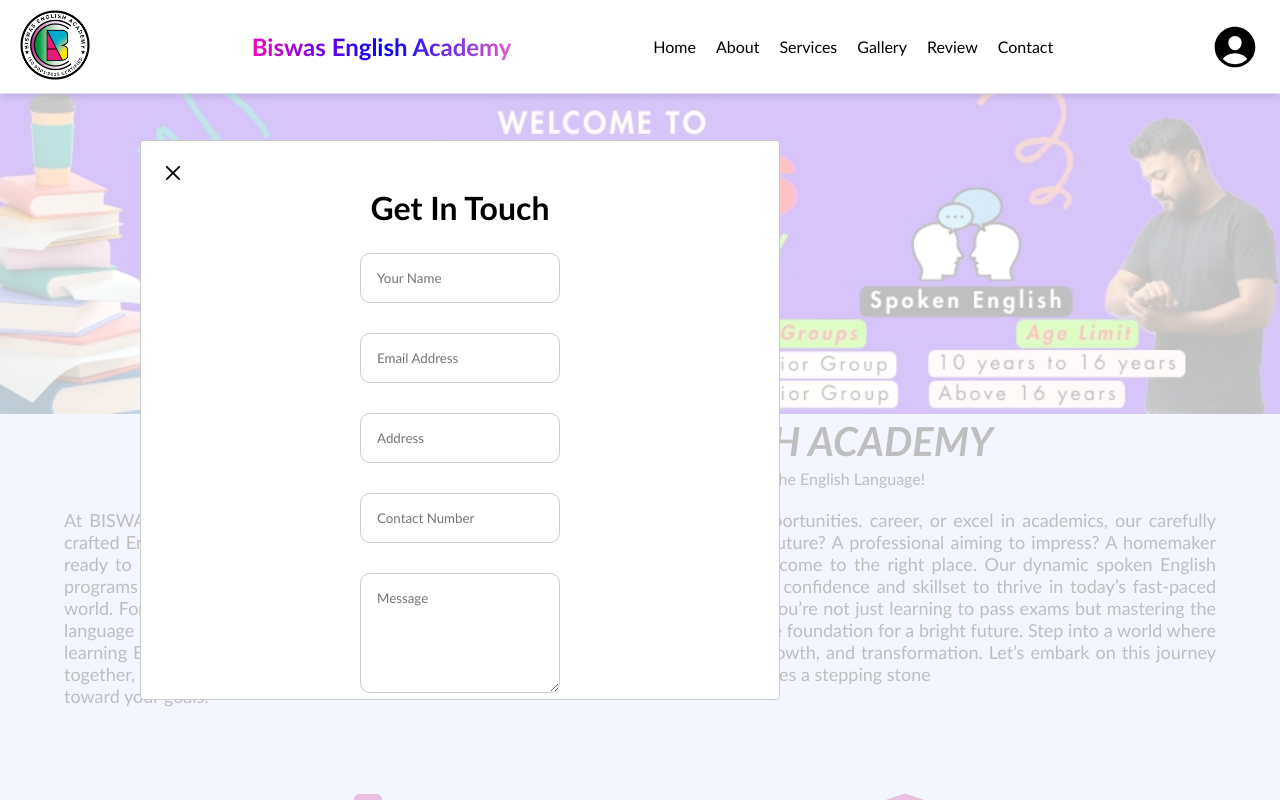
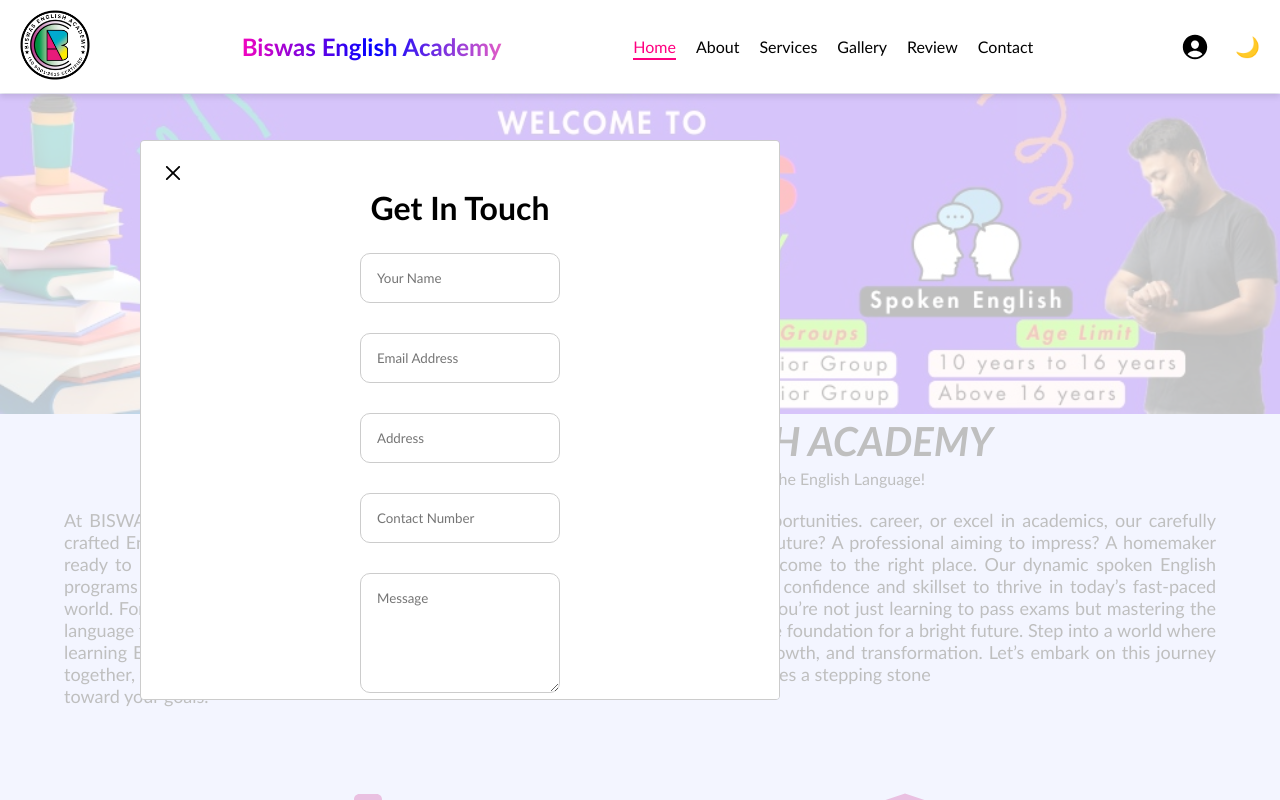
Before and after one commit to Pritam-Mondal18/biswasEnglishAcademyFinal, a React (Vite) app: page / in a window 1280 px wide. Shown: the top 800 px of the page. Built offline with nearby package versions, Linux system fonts and the light colour scheme.

Commit message:
modify the ux design and delete unused code

```diff
--- a/src/components/Header.css
+++ b/src/components/Header.css
@@ -150,7 +150,7 @@
 /* ----------gpt-------- */
 
 /* Navbar styling */
-.navbar {
+/*.navbar {
   width: 100%;
   position: fixed;
   top: 0;
@@ -240,13 +240,11 @@
     width: 100vw;
   }
 } */
+/*
 @media (max-width: 1025px) {
   .navbar {
     height: 94px;
   }
-  /* .heading {
-    font-size: 500px;
-  } */
 }
 
 @media (max-width: 769px) {
@@ -277,7 +275,7 @@
   }
   /* .heading {
     font-size: 50px;
-  } */
+  }
 }
 
 @media (max-width: 431px) {
@@ -324,3 +322,199 @@
     height: 94px;
   }
 }
+*\
+/* ----------gpt-------- */
+/* Header.css */
+
+:root {
+  --bg-color: #fff;
+  --text-color: #000;
+  --accent-color: #e35dc6;
+  --blur-bg: rgba(255, 255, 255, 0.95);
+  --active-link-color: #ff0080;
+}
+
+[data-theme="dark"] {
+  --bg-color: #121212;
+  --text-color: #fff;
+  --accent-color: #bb86fc;
+  --blur-bg: rgba(0, 0, 0, 0.85);
+  --active-link-color: #ff80bf;
+}
+
+body {
+  background-color: var(--bg-color);
+  color: var(--text-color);
+  transition: background-color 0.3s ease, color 0.3s ease;
+}
+
+.navbar {
+  width: 100%;
+  position: fixed;
+  top: 0;
+  left: 0;
+  display: flex;
+  align-items: center;
+  justify-content: space-between;
+  background: var(--bg-color);
+  padding: 10px 20px;
+  z-index: 1000;
+  box-shadow: 0 4px 6px rgba(0, 0, 0, 0.1);
+  transition: background-color 0.3s ease;
+}
+
+.logo {
+  width: 70px;
+  height: 70px;
+  cursor: pointer;
+}
+
+.heading {
+  font-size: 24px;
+  font-weight: bold;
+  margin-left: 20px;
+  background: linear-gradient(to right, #f305bf, blue, var(--accent-color));
+  background-clip: text;
+  -webkit-background-clip: text;
+  color: transparent;
+}
+
+.menu-items {
+  display: flex;
+  list-style: none;
+  gap: 20px;
+  margin: 0;
+  padding: 0;
+  transition: all 0.3s ease;
+}
+
+.menu-items li {
+  cursor: pointer;
+  position: relative;
+  transition: color 0.3s ease;
+}
+
+.menu-items li:hover,
+.menu-items li.active {
+  color: var(--active-link-color);
+}
+
+.menu-items li::after {
+  content: "";
+  position: absolute;
+  left: 0;
+  bottom: -4px;
+  width: 0;
+  height: 2px;
+  background-color: var(--active-link-color);
+  transition: width 0.3s ease;
+}
+
+.menu-items li:hover::after,
+.menu-items li.active::after {
+  width: 100%;
+}
+
+.menu-items.menu-web {
+  display: flex;
+}
+
+.menu-items.menu-mobile {
+  position: absolute;
+  top: 94px;
+  left: 0;
+  width: 100%;
+  background-color: var(--blur-bg);
+  backdrop-filter: blur(10px);
+  flex-direction: column;
+  align-items: center;
+  padding: 20px 0;
+  gap: 20px;
+  animation: fadeIn 0.3s ease;
+}
+
+@keyframes fadeIn {
+  from {
+    opacity: 0;
+    transform: translateY(-10px);
+  }
+  to {
+    opacity: 1;
+    transform: translateY(0);
+  }
+}
+
+.toggle-icon.login {
+  font-size: 30px;
+}
+
+.toggle-icon {
+  font-size: 20px;
+  margin-left: 15px;
+  cursor: pointer;
+}
+
+.menu-icon {
+  font-size: 25px;
+  margin-left: 25px;
+  display: none;
+  cursor: pointer;
+}
+
+.icon-group {
+  display: flex;
+  align-items: center;
+  gap: 10px;
+}
+
+/* Responsive Design */
+@media (max-width: 1024px) {
+  .navbar {
+    height: 94px;
+  }
+}
+
+@media (max-width: 768px) {
+  .menu-items.menu-web {
+    display: none;
+  }
+
+  .menu-icon {
+    display: block;
+  }
+
+  .heading {
+    font-size: 20px;
+  }
+
+  .logo {
+    width: 50px;
+    height: 50px;
+  }
+}
+
+@media (max-width: 480px) {
+  .heading {
+    font-size: 18px;
+  }
+
+  .logo {
+    width: 40px;
+    height: 40px;
+  }
+
+  .toggle-icon.login {
+    font-size: 24px;
+  }
+}
+
+@media (max-width: 360px) {
+  .heading {
+    font-size: 16px;
+  }
+
+  .logo {
+    width: 35px;
+    height: 35px;
+  }
+}
--- a/src/components/Header.jsx
+++ b/src/components/Header.jsx
@@ -1,11 +1,213 @@
-import React, { useState } from "react";
+// import React, { useState } from "react";
+// import "./Header.css";
+// // import { Link as ScrollLink } from "react-scroll";
+// // import { NavLink as RouterLink } from "react-router-dom";
+// import { GiHamburgerMenu } from "react-icons/gi";
+// import { IoCloseSharp } from "react-icons/io5";
+// // import { FaMoon } from "react-icons/fa";
+// import { IoPersonCircle } from "react-icons/io5";
+
+// const Header = ({
+//   homeRef,
+//   aboutRef,
+//   contactRef,
+//   gallaryRef,
+//   reviewRef,
+//   servicesRef,
+// }) => {
+//   const [showMenu, setShowMenu] = useState(false);
+
+//   // Toggle menu visibility
+//   const handleMenuToggle = () => {
+//     setShowMenu((prev) => !prev);
+//   };
+
+//   // Scroll to the referenced section
+//   const scrollToElement = (elementRef) => {
+//     if (elementRef?.current) {
+//       window.scrollTo({
+//         top: elementRef.current.offsetTop,
+//         behavior: "smooth",
+//       });
+//     }
+//   };
+
+//   // Placeholder for dark mode toggle
+//   const [theme, setTheme] = useState("light");
+//   const toggleMode = () => {
+//     setTheme((prevTheme) => (prevTheme === "light" ? "dark" : "light"));
+//   };
+
+//   return (
+//     <>
+//       {/* Navbar */}
+//       <div className="navbar">
+//         {/* <RouterLink to="/">
+//           <img
+//             src="/Biswas-English-Academy/images/Final-logo.jpg"
+//             alt="Logo"
+//             className="logo"
+//           />
+//         </RouterLink> */}
+//         <a href="/">
+//           <img src="/images/Final-logo.jpg" alt="Logo" className="logo" />
+//         </a>
+
+//         <h3 className="heading">Biswas English Academy</h3>
+//         <ul className={`menu-items ${showMenu ? "menu-mobile" : "menu-web"}`}>
+//           <li>
+//             <span
+//               onClick={() => {
+//                 scrollToElement(homeRef);
+//                 setShowMenu(false);
+//               }}
+//               // smooth={true}
+//               // duration={500}
+//             >
+//               Home
+//             </span>
+//             {/* <ScrollLink
+//               onClick={() => {
+//                 scrollToElement(homeRef);
+//                 setShowMenu(false);
+//               }}
+//               smooth={true}
+//               duration={500}
+//             >
+//               Home
+//             </ScrollLink> */}
+//           </li>
+//           <li>
+//             <span
+//               onClick={() => {
+//                 scrollToElement(aboutRef);
+//                 setShowMenu(false);
+//               }}
+//               // smooth={true}
+//               // duration={500}
+//             >
+//               About
+//             </span>
+//             {/* <ScrollLink
+//               onClick={() => {
+//                 scrollToElement(aboutRef);
+//                 setShowMenu(false);
+//               }}
+//               smooth={true}
+//               duration={500}
+//             >
+//               About
+//             </ScrollLink> */}
+//           </li>
+//           <li>
+//             {/* <ScrollLink
+//               onClick={() => {
+//                 scrollToElement(servicesRef);
+//                 setShowMenu(false);
+//               }}
+//               smooth={true}
+//               duration={500}
+//             >
+//               Services
+//             </ScrollLink> */}
+//             <span
+//               onClick={() => {
+//                 scrollToElement(servicesRef);
+//                 setShowMenu(false);
+//               }}
+//               // smooth={true}
+//               // duration={500}
+//             >
+//               Services
+//             </span>
+//           </li>
+//           <li>
+//             {/* <ScrollLink
+//               onClick={() => {
+//                 scrollToElement(gallaryRef);
+//                 setShowMenu(false);
+//               }}
+//               smooth={true}
+//               duration={500}
+//             >
+//               Gallery
+//             </ScrollLink> */}
+//             <span
+//               onClick={() => {
+//                 scrollToElement(gallaryRef);
+//                 setShowMenu(false);
+//               }}
+//               // smooth={true}
+//               // duration={500}
+//             >
+//               Gallery
+//             </span>
+//           </li>
+//           <li>
+//             {/* <ScrollLink
+//               onClick={() => {
+//                 scrollToElement(reviewRef);
+//                 setShowMenu(false);
+//               }}
+//               smooth={true}
+//               duration={500}
+//             >
+//               Review
+//             </ScrollLink> */}
+//             <span
+//               onClick={() => {
+//                 scrollToElement(reviewRef);
+//                 setShowMenu(false);
+//               }}
+//               // smooth={true}
+//               // duration={500}
+//             >
+//               Review
+//             </span>
+//           </li>
+//           <li>
+//             {/* <ScrollLink
+//               onClick={() => {
+//                 scrollToElement(contactRef);
+//                 setShowMenu(false);
+//               }}
+//               smooth={true}
+//               duration={500}
+//             >
+//               Contact
+//             </ScrollLink> */}
+//             <span
+//               onClick={() => {
+//                 scrollToElement(contactRef);
+//                 setShowMenu(false);
+//               }}
+//               // smooth={true}
+//               // duration={500}
+//             >
+//               Contact
+//             </span>
+//           </li>
+//         </ul>
+//         {/* <FaMoon onClick={toggleMode} className="toggle-icon" />*/}
+//         <IoPersonCircle className="toggle-icon login" />
+//         <span className="menu-icon" onClick={handleMenuToggle}>
+//           {showMenu ? <IoCloseSharp /> : <GiHamburgerMenu />}
+//         </span>
+//       </div>
+//     </>
+//   );
+// };
+
+// export default Header;
+/*=================================================
+chat gpt
+================================================*/
+
+// Header.jsx
+import React, { useState, useEffect } from "react";
 import "./Header.css";
-// import { Link as ScrollLink } from "react-scroll";
-// import { NavLink as RouterLink } from "react-router-dom";
 import { GiHamburgerMenu } from "react-icons/gi";
-import { IoCloseSharp } from "react-icons/io5";
-// import { FaMoon } from "react-icons/fa";
-import { IoPersonCircle } from "react-icons/io5";
+import { IoCloseSharp, IoPersonCircle } from "react-icons/io5";
 
 const Header = ({
   homeRef,
@@ -16,185 +218,98 @@
   servicesRef,
 }) => {
   const [showMenu, setShowMenu] = useState(false);
+  const [theme, setTheme] = useState(
+    () => localStorage.getItem("theme") || "light"
+  );
+  const [activeSection, setActiveSection] = useState("home");
 
-  // Toggle menu visibility
-  const handleMenuToggle = () => {
-    setShowMenu((prev) => !prev);
+  const sections = [
+    { ref: homeRef, name: "home" },
+    { ref: aboutRef, name: "about" },
+    { ref: servicesRef, name: "services" },
+    { ref: gallaryRef, name: "gallery" },
+    { ref: reviewRef, name: "review" },
+    { ref: contactRef, name: "contact" },
+  ];
+
+  const handleMenuToggle = () => setShowMenu((prev) => !prev);
+
+  const scrollToElement = (elementRef, name) => {
+    if (elementRef?.current) {
+      window.scrollTo({
+        top: elementRef.current.offsetTop - 80,
+        behavior: "smooth",
+      });
+      setActiveSection(name);
+    }
+    setShowMenu(false);
   };
 
-  // Scroll to the referenced section
-  const scrollToElement = (elementRef) => {
-    if (elementRef?.current) {
-      window.scrollTo({
-        top: elementRef.current.offsetTop,
-        behavior: "smooth",
-      });
-    }
+  const toggleTheme = () => {
+    const newTheme = theme === "light" ? "dark" : "light";
+    setTheme(newTheme);
+    localStorage.setItem("theme", newTheme);
+    document.documentElement.setAttribute("data-theme", newTheme);
   };
 
-  // Placeholder for dark mode toggle
-  const [theme, setTheme] = useState("light");
-  const toggleMode = () => {
-    setTheme((prevTheme) => (prevTheme === "light" ? "dark" : "light"));
-  };
+  useEffect(() => {
+    document.documentElement.setAttribute("data-theme", theme);
+    localStorage.setItem("theme", theme);
+  }, [theme]);
+
+  useEffect(() => {
+    const handleScroll = () => {
+      const scrollY = window.scrollY + 100;
+      for (let section of sections) {
+        if (
+          section.ref.current &&
+          scrollY >= section.ref.current.offsetTop &&
+          scrollY <
+            section.ref.current.offsetTop + section.ref.current.offsetHeight
+        ) {
+          setActiveSection(section.name);
+          break;
+        }
+      }
+    };
+    window.addEventListener("scroll", handleScroll);
+    return () => window.removeEventListener("scroll", handleScroll);
+  }, [sections]);
 
   return (
-    <>
-      {/* Navbar */}
-      <div className="navbar">
-        {/* <RouterLink to="/">
-          <img
-            src="/Biswas-English-Academy/images/Final-logo.jpg"
-            alt="Logo"
-            className="logo"
-          />
-        </RouterLink> */}
-        <a href="/">
-          <img src="/images/Final-logo.jpg" alt="Logo" className="logo" />
-        </a>
+    <div className="navbar">
+      <a href="/">
+        <img src="/images/Final-logo.jpg" alt="Logo" className="logo" />
+      </a>
 
-        <h3 className="heading">Biswas English Academy</h3>
-        <ul className={`menu-items ${showMenu ? "menu-mobile" : "menu-web"}`}>
-          <li>
-            <span
-              onClick={() => {
-                scrollToElement(homeRef);
-                setShowMenu(false);
-              }}
-              // smooth={true}
-              // duration={500}
-            >
-              Home
-            </span>
-            {/* <ScrollLink
-              onClick={() => {
-                scrollToElement(homeRef);
-                setShowMenu(false);
-              }}
-              smooth={true}
-              duration={500}
-            >
-              Home
-            </ScrollLink> */}
+      <h3 className="heading">Biswas English Academy</h3>
+
+      <ul
+        className={`menu-items ${
+          showMenu ? "menu-mobile fade-in" : "menu-web"
+        }`}
+      >
+        {sections.map(({ ref, name }) => (
+          <li
+            key={name}
+            className={activeSection === name ? "active" : ""}
+            onClick={() => scrollToElement(ref, name)}
+          >
+            {name.charAt(0).toUpperCase() + name.slice(1)}
           </li>
-          <li>
-            <span
-              onClick={() => {
-                scrollToElement(aboutRef);
-                setShowMenu(false);
-              }}
-              // smooth={true}
-              // duration={500}
-            >
-              About
-            </span>
-            {/* <ScrollLink
-              onClick={() => {
-                scrollToElement(aboutRef);
-                setShowMenu(false);
-              }}
-              smooth={true}
-              duration={500}
-            >
-              About
-            </ScrollLink> */}
-          </li>
-          <li>
-            {/* <ScrollLink
-              onClick={() => {
-                scrollToElement(servicesRef);
-                setShowMenu(false);
-              }}
-              smooth={true}
-              duration={500}
-            >
-              Services
-            </ScrollLink> */}
-            <span
-              onClick={() => {
-                scrollToElement(servicesRef);
-                setShowMenu(false);
-              }}
-              // smooth={true}
-              // duration={500}
-            >
-              Services
-            </span>
-          </li>
-          <li>
-            {/* <ScrollLink
-              onClick={() => {
-                scrollToElement(gallaryRef);
-                setShowMenu(false);
-              }}
-              smooth={true}
-              duration={500}
-            >
-              Gallery
-            </ScrollLink> */}
-            <span
-              onClick={() => {
-                scrollToElement(gallaryRef);
-                setShowMenu(false);
-              }}
-              // smooth={true}
-              // duration={500}
-            >
-              Gallery
-            </span>
-          </li>
-          <li>
-            {/* <ScrollLink
-              onClick={() => {
-                scrollToElement(reviewRef);
-                setShowMenu(false);
-              }}
-              smooth={true}
-              duration={500}
-            >
-              Review
-            </ScrollLink> */}
-            <span
-              onClick={() => {
-                scrollToElement(reviewRef);
-                setShowMenu(false);
-              }}
-              // smooth={true}
-              // duration={500}
-            >
-              Review
-            </span>
-          </li>
-          <li>
-            {/* <ScrollLink
-              onClick={() => {
-                scrollToElement(contactRef);
-                setShowMenu(false);
-              }}
-              smooth={true}
-              duration={500}
-            >
-              Contact
-            </ScrollLink> */}
-            <span
-              onClick={() => {
-                scrollToElement(contactRef);
-                setShowMenu(false);
-              }}
-              // smooth={true}
-              // duration={500}
-            >
-              Contact
-            </span>
-          </li>
-        </ul>
-        {/* <FaMoon onClick={toggleMode} className="toggle-icon" />*/}
+        ))}
+      </ul>
+
+      <div className="icon-group">
         <IoPersonCircle className="toggle-icon login" />
+        <span className="toggle-icon" onClick={toggleTheme}>
+          {theme === "light" ? "🌙" : "☀️"}
+        </span>
         <span className="menu-icon" onClick={handleMenuToggle}>
           {showMenu ? <IoCloseSharp /> : <GiHamburgerMenu />}
         </span>
       </div>
-    </>
+    </div>
   );
 };
 
```
